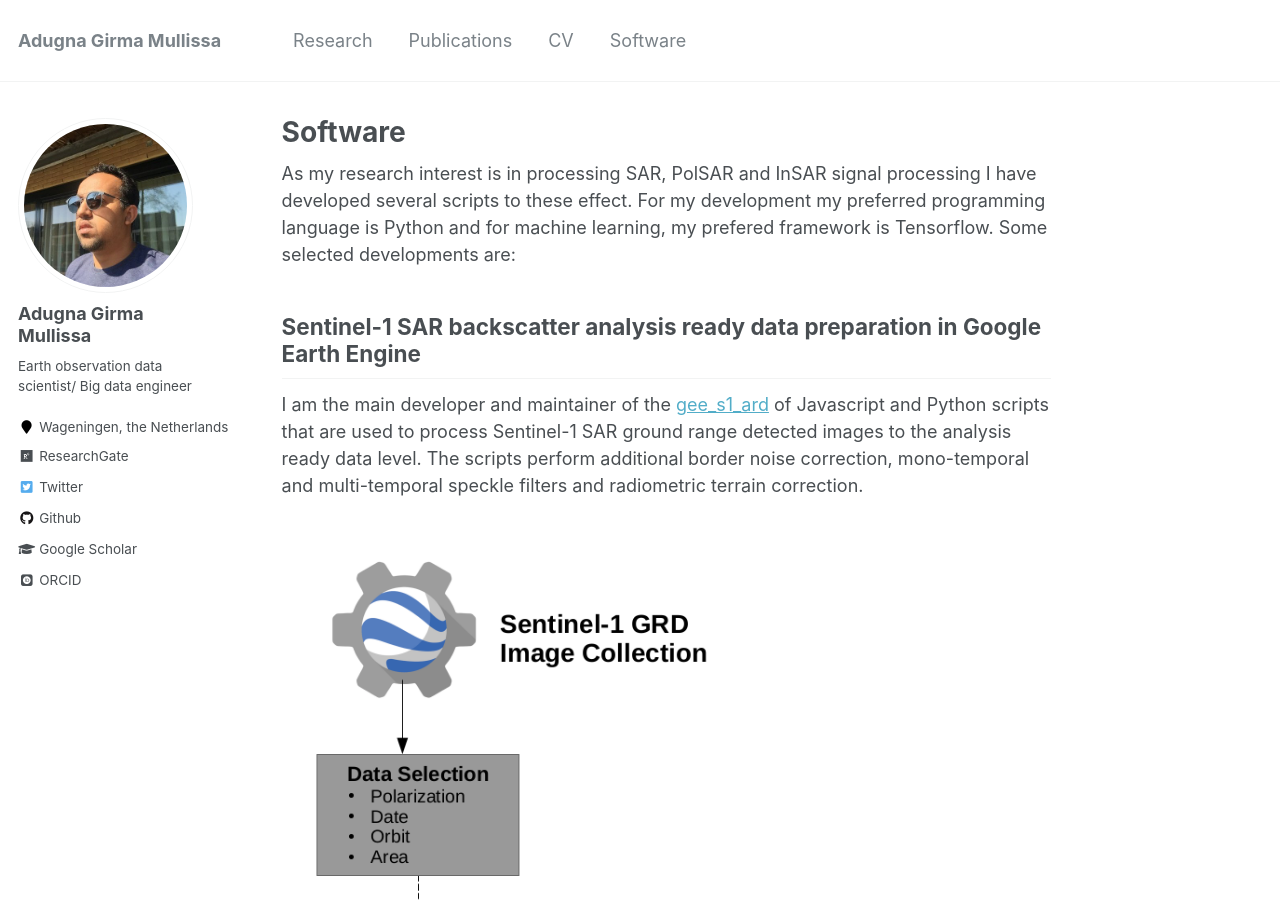
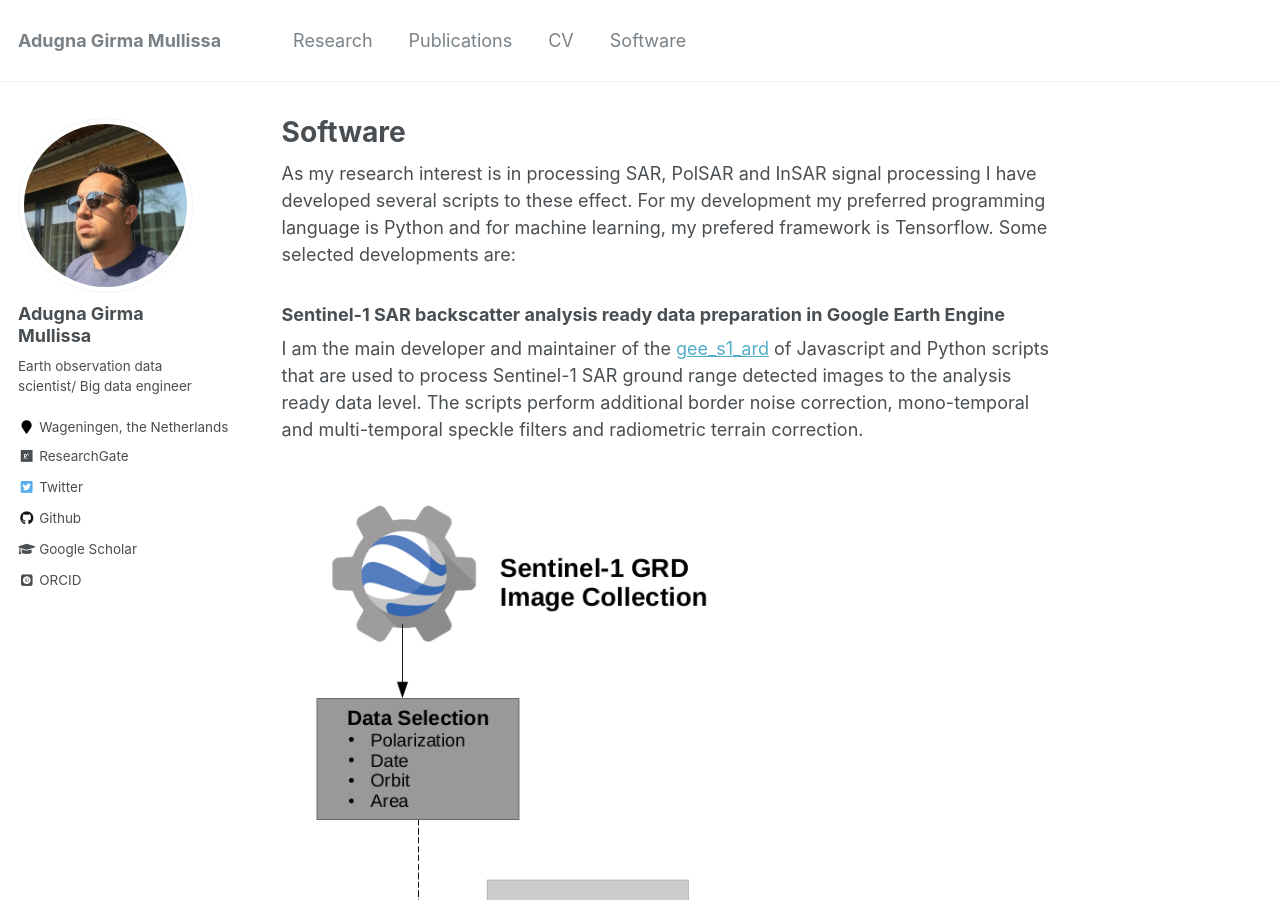
Before and after one commit to adugnag/adugnag.github.io, a Jekyll site: the page built from _pages/software.md, in a window 1280 px wide and 900 px high. Built offline with Jekyll 4.4.1, drawn with Linux system fonts in a browser that asks for light colours; some web fonts are replaced.

```diff
--- a/_pages/software.md
+++ b/_pages/software.md
@@ -7,13 +7,13 @@ header:
 
 As my research interest is in processing SAR, PolSAR and InSAR signal processing I have developed several scripts to these effect. For my development my preferred programming language is Python and for machine learning, my prefered framework is Tensorflow. Some selected developments are:
 
-## Sentinel-1 SAR backscatter analysis ready data preparation in Google Earth Engine
+### Sentinel-1 SAR backscatter analysis ready data preparation in Google Earth Engine
 
 I am the main developer and maintainer of the [gee_s1_ard](https://github.com/adugnag/gee_s1_ard) of Javascript and Python scripts that are used to process Sentinel-1 SAR ground range detected images to the analysis ready data level. The scripts perform additional border noise correction, mono-temporal and multi-temporal speckle filters and radiometric terrain correction.
 
 ![](/images/software/S1-ARD-framework.png)
 
-## SAR image despeckling
+### SAR image despeckling
 
 I have developed deep learning based methods to despeckle single channel SAR image despeckling [deSpeckNet](https://github.com/adugnag/deSpeckNet-TF-GEE) in the real number domain
 
@@ -23,7 +23,7 @@ and PolSAR image despeckling in the complex domain [CV-deSpeckNet](https://githu
 
 ![](/images/software/CV-despecknet.png)
 
-## SAR and optical time-series classification
+### SAR and optical time-series classification
 
 I have also developed methods to fuse SAR and optical time-series data for the detection of forest disturbance [S1-S2-Transformer](https://github.com/adugnag/S1-S2_Transformer). I used a transformer architecture to implicitly learn the seasonality pattern of time-series signals in tropical dry forests.
 
```
